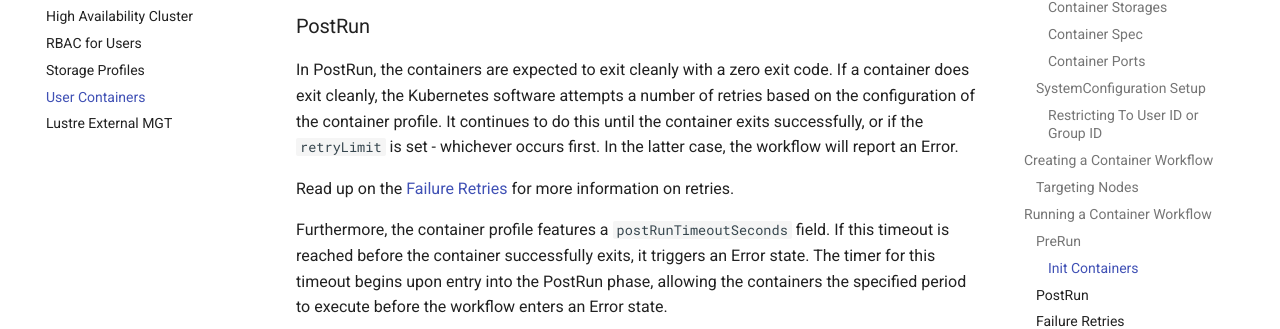
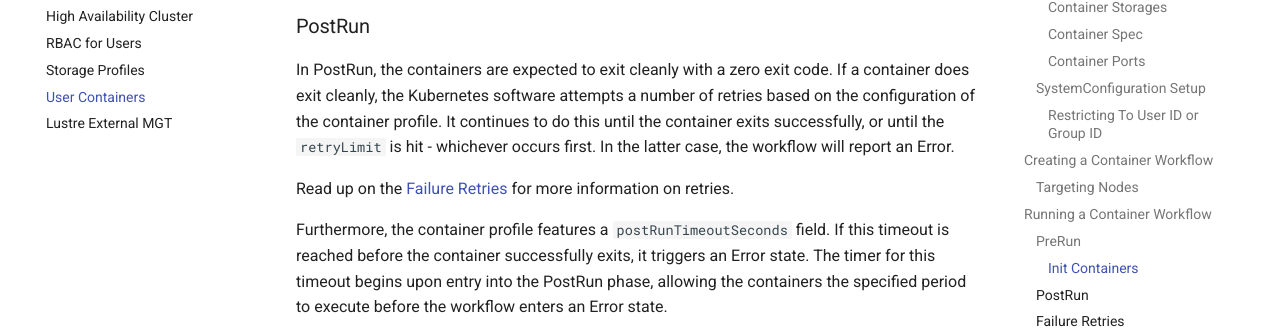
Before and after one commit to NearNodeFlash/NearNodeFlash.github.io, an MkDocs documentation site: the page built from docs/guides/user-containers/readme.md, in a window 1280 px wide and 900 px high, scrolled down 7331 px. Shown: the part 200-529 px from the top of the window. Built offline with MkDocs 1.6.1 and Material for MkDocs 9.7.7, drawn with Linux system fonts in a browser that asks for light colours; comment, search, counter and statistics services are not loaded; the version menu is left out.

Commit message:
Update docs/guides/user-containers/readme.md
Co-authored-by: Tony Floeder <anthony.floeder@hpe.com>

```diff
--- a/docs/guides/user-containers/readme.md
+++ b/docs/guides/user-containers/readme.md
@@ -323,7 +323,7 @@ Containers into the container specification for various reasons:
 In PostRun, the containers are expected to exit cleanly with a zero exit code. If a container does
 exit cleanly, the Kubernetes software attempts a number of retries based on the
 configuration of the container profile. It continues to do this until the container exits
-successfully, or if the `retryLimit` is set - whichever occurs first. In the latter case, the
+successfully, or until the `retryLimit` is hit - whichever occurs first. In the latter case, the
 workflow will report an Error.
 
 Read up on the [Failure Retries](#failure-retries) for more information on retries.
```
